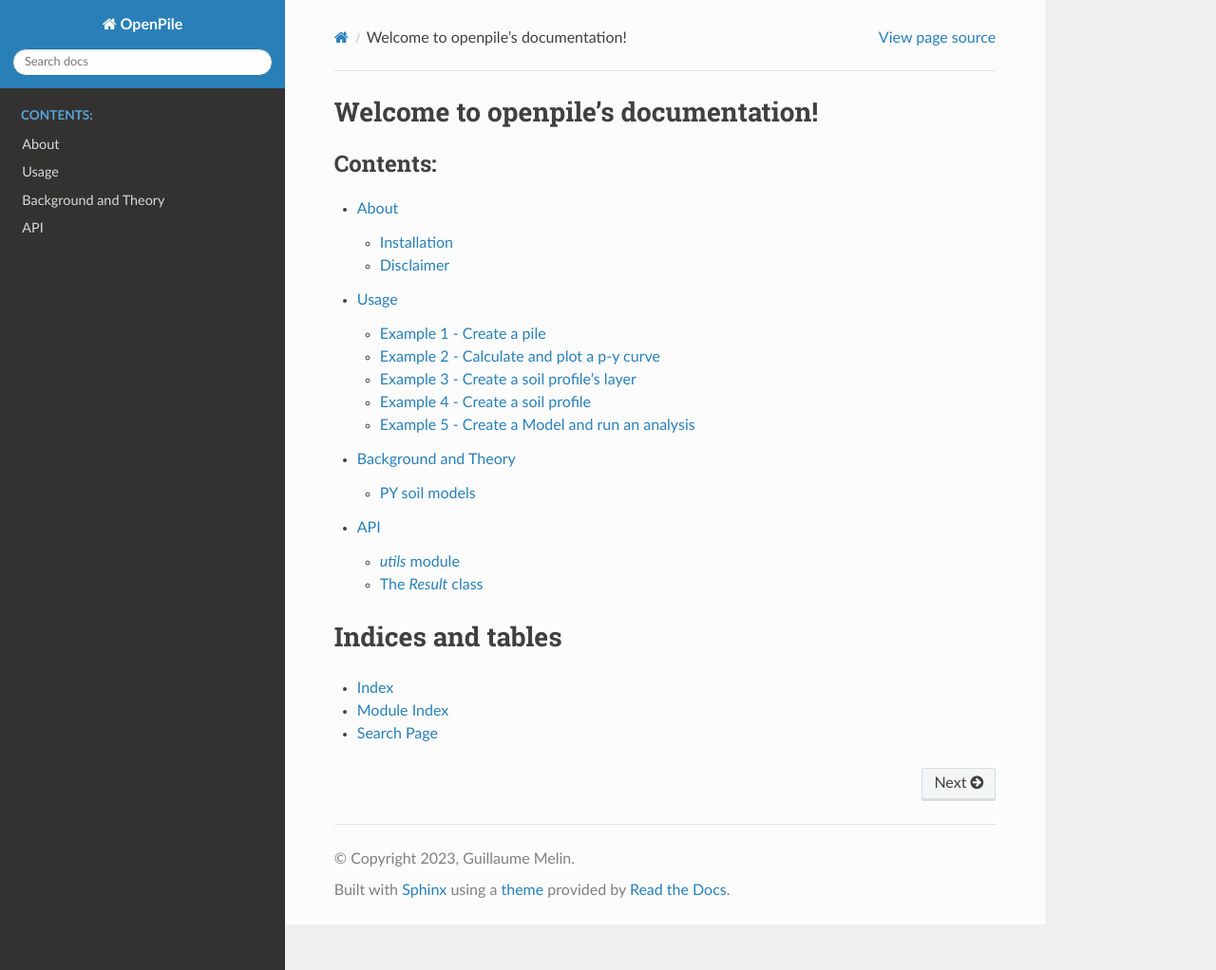
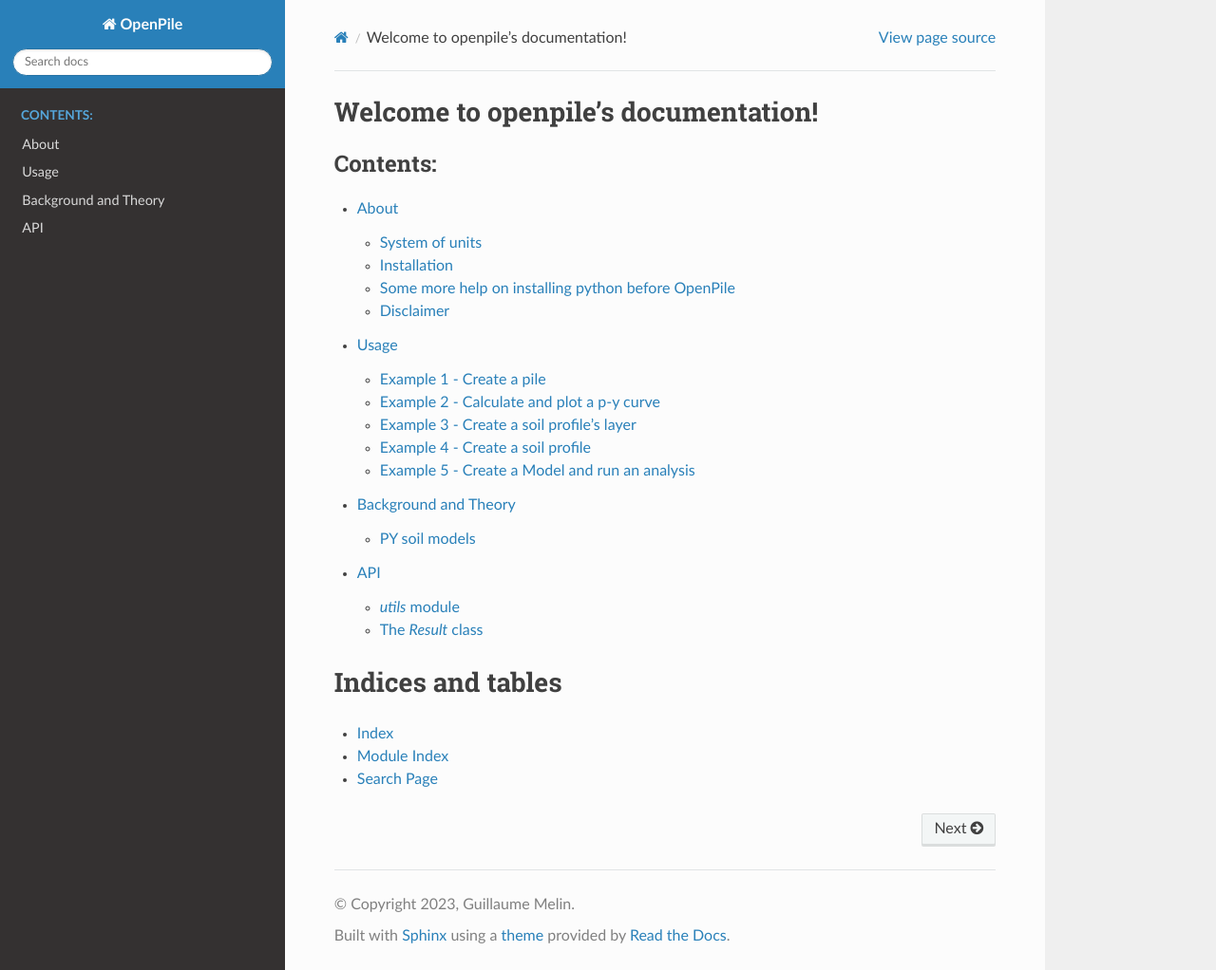
Before and after one commit to TchilDill/openpile, a Sphinx documentation site: the page built from docs/source/index.rst, in a window 1280 px wide and 1022 px high. Shown: the whole window at 95% size. Built offline with Sphinx 7.4.7 and the Read the Docs theme 2.0.0, drawn with Linux system fonts in a browser that asks for light colours; the version number could not be read and is left out; part of the change alters nothing that is shown.

Commit message:
update with some new sections

```diff
--- a/docs/source/about.rst
+++ b/docs/source/about.rst
@@ -8,23 +8,38 @@ calculations.
 This package allows the user to:
 
 * Use basic Euler-Bernoulli beam theory (as well as Timoshenko's variation) to compute
-  forces, deflection of a beam (or a pile) under adequate loading conditions and
+  forces, deflection of a beam (or a pile) under adequate loading and
   support conditions.
-* Use Winkler's approach of a beam (or a pile) supported by non-linear lateral and/or
+* Use Winkler's approach of a beam (or a pile) supported by linear or non-linear lateral and/or
   rotational springs to compute forces and deflection of the pile based on recognised
-  soil models such as the widely known API models for sand and clay or more recent models that stem from
+  soil models such as the widely used traditional API models for sand and clay or more recent models that stem from
   the PISA joint-industry project.
 
-You must have a version of python installed on your machine (supported versions: 3.7-3.10)
+System of units
+^^^^^^^^^^^^^^^
+
+The unit system used in this library is the `international standard SI<https://en.wikipedia.org/wiki/International_System_of_Units>`_.
+The primary units used in OpenPile are kN (kilonewton) and m (meter).
+The documentation should show the units to the user. If there are any ambiguity,
+please create an issue so that we can solve this.
+
+This library supports the following versions of python: 3.7-3.10.
+Python 3.11 is not supported!
 
 
 Installation
 ^^^^^^^^^^^^
 
+Installing OpenPile is as easy as installing well-known python packages such as Pandas or Numpy. This is done
+via the below pip command.
+
 .. code-block:: console
 
     pip install openpile
 
+
+Some more help on installing python before OpenPile
+^^^^^^^^^^^^^^^^^^^^^^^^^^^^^^^^^^^^^^^^^^^^^^^^^^^
 
 Via the generic Python distribution
 ~~~~~~~~~~~~~~~~~~~~~~~~~~~~~~~~~~~
@@ -58,7 +73,7 @@ Via the Anaconda distribution
 #. To switch to a specific environment, select it from the list and click the "Activate" button.
 #. To install a package in the environment using pip, open a terminal window by clicking the
    "Open Terminal" button in the "Environments" tab.
-#. Use the following command to install a package using pip in the environment:
+#. Use the following command in the Anaconda command prompt or via the navigator to install a package using pip in the environment:
 
    .. code-block:: console
 
@@ -76,7 +91,7 @@ represent real-world situations or account for all possible variables and condit
 
 Users of this package assume all responsibility and liability for any consequences
 resulting from its use. The developers and contributors of this package make no
-warranties or guarantees, express or implied, regarding its accuracy, reliability,
+warranties or guarantees, expressed or implied, regarding its accuracy, reliability,
 or fitness for any particular purpose.
 
 Users should exercise caution and use their professional judgement when interpreting
```
